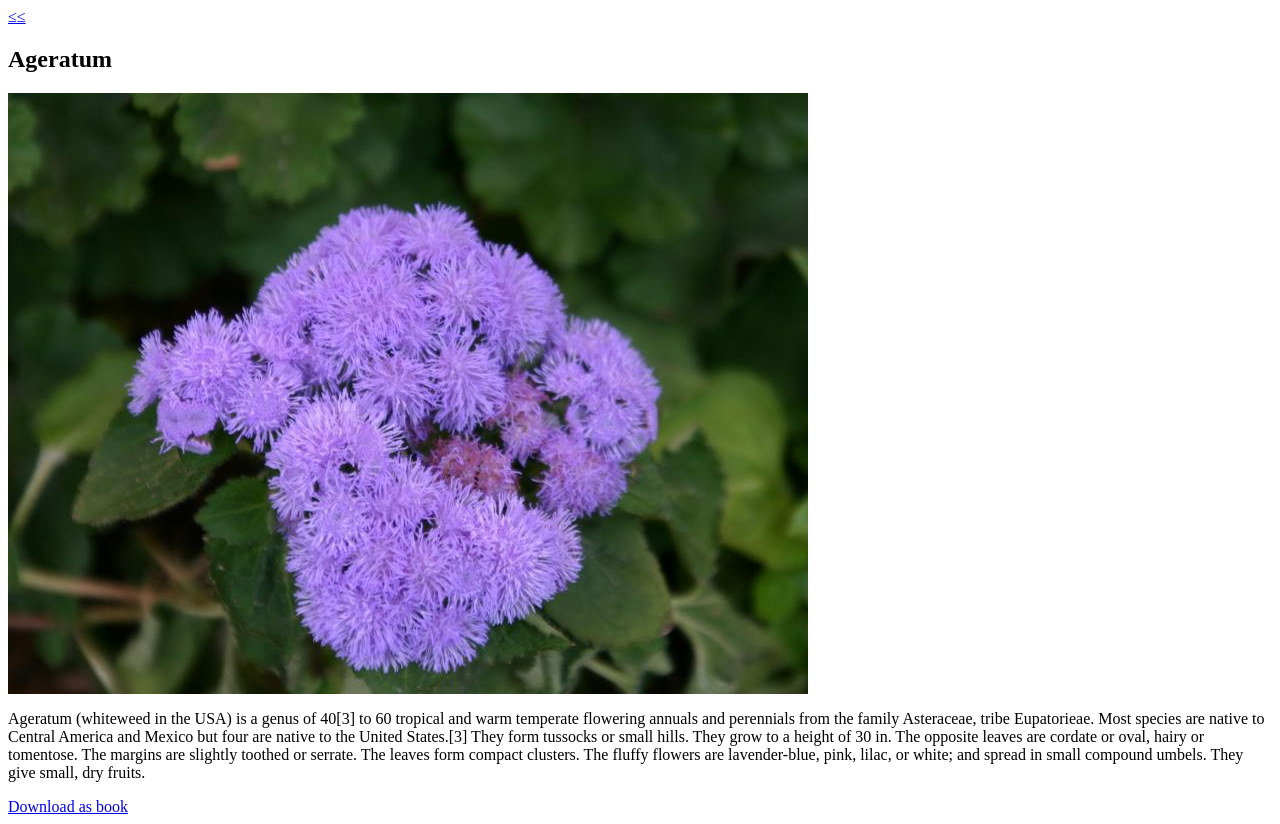
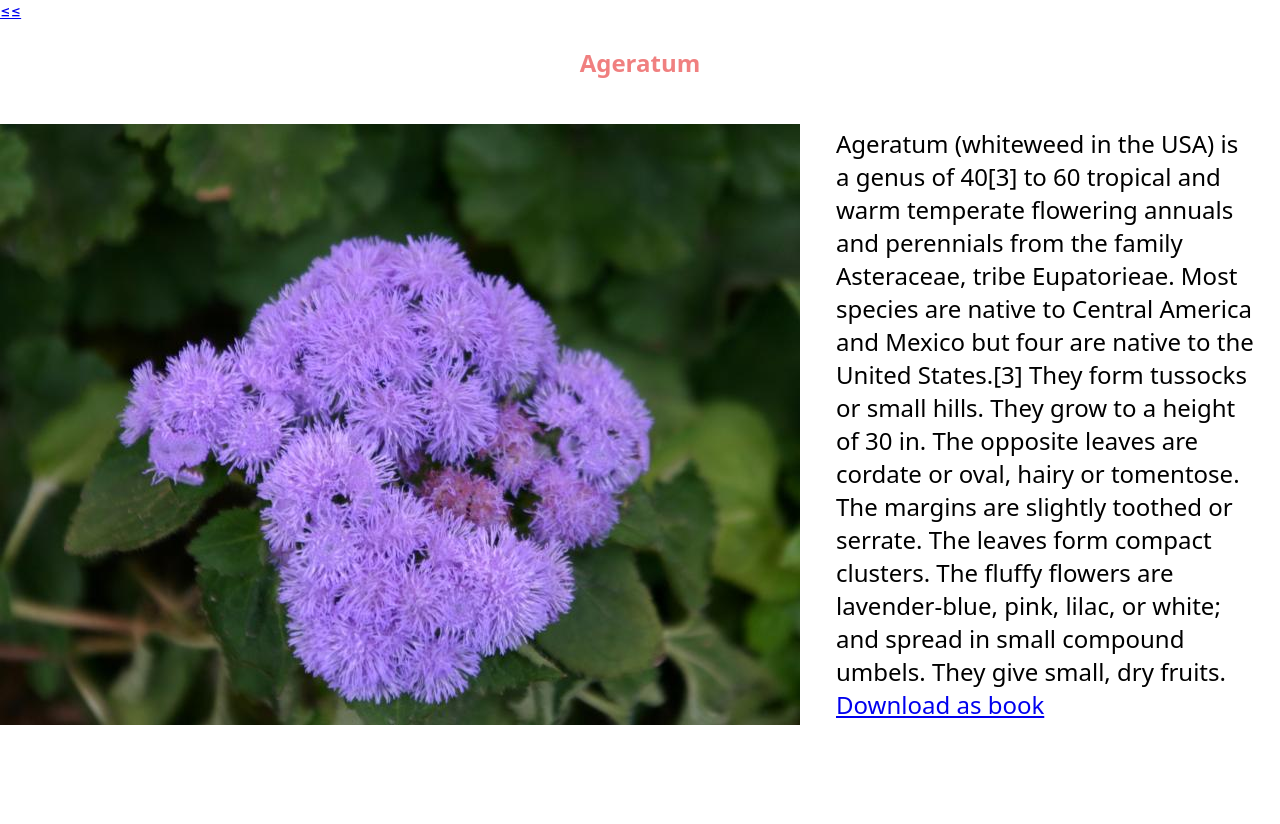
Before and after one commit to dileepsa/flowerCatalog, a plain HTML site: page public/html/ageratum.html in a window 1280 px wide. After the commit the page ends 800 px from the top, so only its background shows below. Drawn offline with Linux system fonts and the light colour scheme.

Commit message:
Applied css for pages.

```diff
--- /dev/null
+++ b/public/css/flowers.css
@@ -0,0 +1,30 @@
+* {
+  padding: 0;
+  margin: 0;
+  box-sizing: border-box;
+}
+
+body {
+  font-family: system-ui, -apple-system, BlinkMacSystemFont, 'Segoe UI', Roboto, Oxygen, Ubuntu, Cantarell, 'Open Sans', 'Helvetica Neue', sans-serif;
+  /* text-align: center; */
+}
+
+.heading {
+  color: lightcoral;
+  text-align: center;
+  margin: 1em;
+}
+
+.page-wrapper {
+  font-size: 24px;
+  display: flex;
+  gap: 0.5em;
+  justify-content: center;
+  flex-direction: row;
+  align-items: center;
+
+}
+
+.content {
+  padding: 1em;
+}
--- /dev/null
+++ b/public/css/homePage.css
@@ -0,0 +1,21 @@
+* {
+  padding: 0;
+  margin: 0;
+  box-sizing: border-box;
+}
+
+.heading {
+  color: lightcoral;
+  text-align: center;
+  margin: 1em;
+}
+
+.page-wrapper {
+  display: flex;
+  gap: 1em;
+}
+
+.pouring {
+  height: 100px;
+  width: 100px;
+}
--- a/public/html/ageratum.html
+++ b/public/html/ageratum.html
@@ -2,24 +2,26 @@
 
 <head>
   <title>Agerantum</title>
+  <link rel="stylesheet" href="../css/flowers.css">
 </head>
 
 <body>
   <a href="/">&le;&le;</a>
-  <h2>Ageratum</h2>
-  <img src="../images/agerantum.jpg" alt="ageratum">
-  <p>Ageratum (whiteweed in the USA) is a genus of 40[3] to 60 tropical and warm temperate flowering
-    annuals and perennials from the family Asteraceae, tribe Eupatorieae. Most species are native to Central America and
-    Mexico but four are native to the United States.[3]
-
-    They form tussocks or small hills. They grow to a height of 30 in. The opposite leaves are cordate or oval, hairy or
-    tomentose. The margins are slightly toothed or serrate. The leaves form compact clusters.
-
-    The fluffy flowers are lavender-blue, pink, lilac, or white; and spread in small compound umbels. They give small,
-    dry fruits.
-  </p>
-
-  <a href="../pdf/ageratum.pdf">Download as book</a>
+  <h2 class="heading">Ageratum</h2>
+  <div class="page-wrapper">
+    <img src="../images/agerantum.jpg" alt="ageratum">
+    <div class="content">Ageratum (whiteweed in the USA) is a genus of 40[3] to 60 tropical and warm temperate flowering
+      annuals and perennials from the family Asteraceae, tribe Eupatorieae. Most species are native to Central America
+      and
+      Mexico but four are native to the United States.[3]
+      They form tussocks or small hills. They grow to a height of 30 in. The opposite leaves are cordate or oval, hairy
+      or
+      tomentose. The margins are slightly toothed or serrate. The leaves form compact clusters.
+      The fluffy flowers are lavender-blue, pink, lilac, or white; and spread in small compound umbels. They give small,
+      dry fruits.
+      <div><a href="../pdf/ageratum.pdf">Download as book</a></div>
+    </div>
+  </div>
 </body>
 
 </html>
```
Also changed, not shown: TODO.md (+3 -2 lines), public/html/abeliophyllum.html (+7 -9 lines), public/html/homePage.html (+10 -6 lines), startServer.js (+0 -9 lines), public/images/animated-flower-image-0021.gif (renamed from resources/animated-flower-image-0021.gif).
